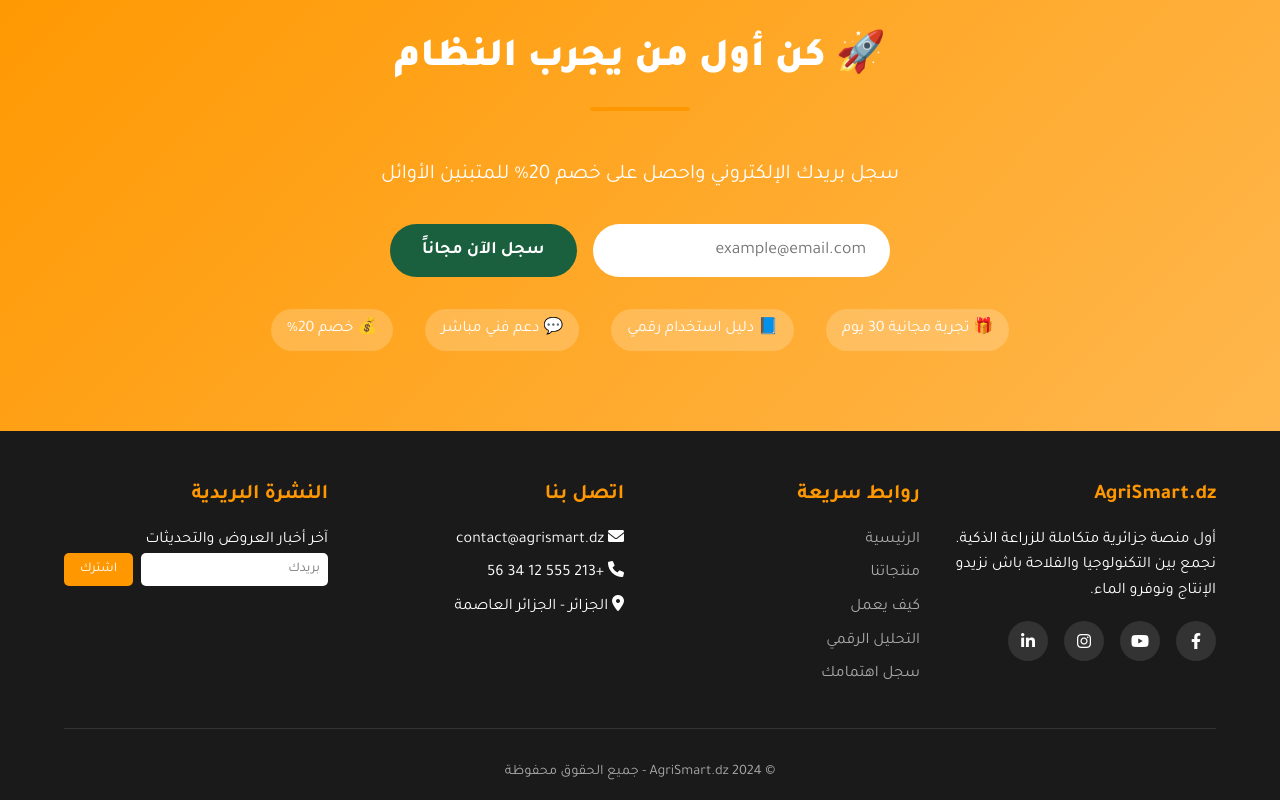
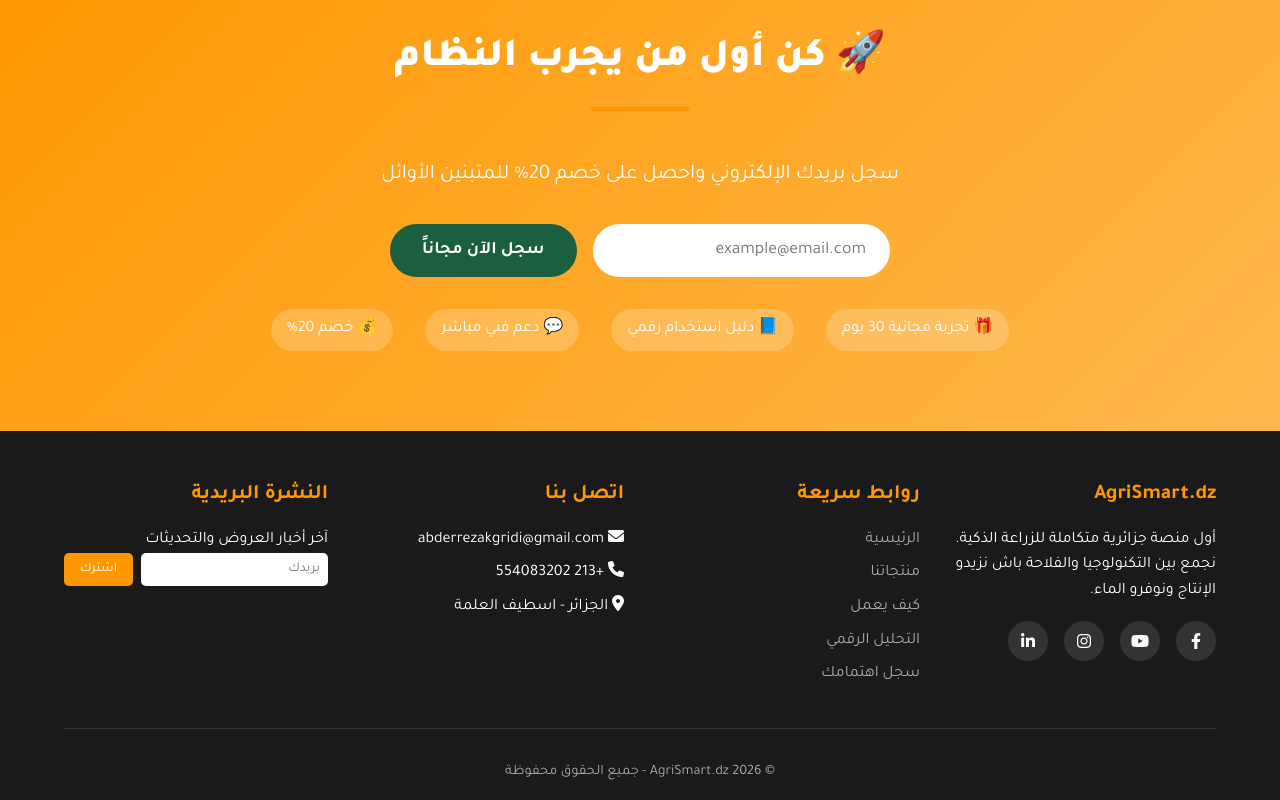
Before and after one commit to abdou07mm-spec/AgriSmart--PRO, a plain HTML site: page index.html in a window 1280 px wide. Shown: the part 4097-4897 px from the top of the page. Drawn offline with Linux system fonts and the light colour scheme.

```diff
--- a/منصة الزراعة.html
+++ b/index.html
@@ -927,9 +927,9 @@
             <div class="footer-section">
                 <h3>اتصل بنا</h3>
                 <ul>
-                    <li><i class="fas fa-envelope"></i> contact@agrismart.dz</li>
-                    <li><i class="fas fa-phone"></i> +213 555 12 34 56</li>
-                    <li><i class="fas fa-map-marker-alt"></i> الجزائر - الجزائر العاصمة</li>
+                    <li><i class="fas fa-envelope"></i> abderrezakgridi@gmail.com</li>
+                    <li><i class="fas fa-phone"></i> +213 554083202</li>
+                    <li><i class="fas fa-map-marker-alt"></i> الجزائر - اسطيف العلمة</li>
                 </ul>
             </div>
             <div class="footer-section">
@@ -942,7 +942,7 @@
             </div>
         </div>
         <div class="copyright">
-            © 2024 AgriSmart.dz - جميع الحقوق محفوظة
+            © 2026 AgriSmart.dz - جميع الحقوق محفوظة
         </div>
     </footer>
 
```
